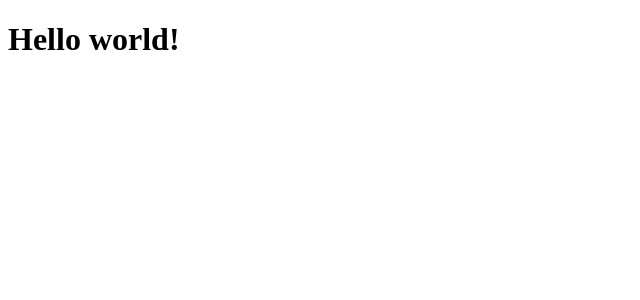
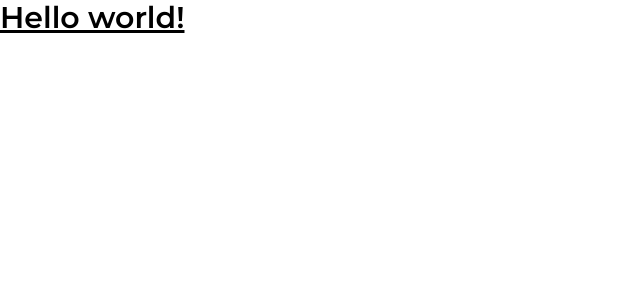
Before and after one commit to LFeli/referr.al, a Next.js app in the folder web/: page / in a window 1280 px wide. Shown: the top 300 px of the page, without its empty margins (0-640 px from the left). Built offline with nearby package versions, Linux system fonts and the light colour scheme.

Commit message:
:lipstick: feat: configured google font + adjusment of metadata

```diff
--- a/web/src/app/layout.tsx
+++ b/web/src/app/layout.tsx
@@ -1,9 +1,23 @@
+import './globals.css';
+
 import type { Metadata } from "next";
+import { Montserrat, Oxanium } from 'next/font/google'
 
 export const metadata: Metadata = {
-  title: "Create Next App",
-  description: "Generated by create next app",
+  title: "reffer.al",
 };
+
+const oxanium = Oxanium({
+  weight: ['500', '600'],
+  subsets: ['latin'],
+  variable: '--font-oxanium'
+})
+
+const montserrat = Montserrat({
+  weight: ['400', '600'],
+  subsets: ['latin'],
+  variable: '--font-montserrat'
+})
 
 export default function RootLayout({
   children,
@@ -11,7 +25,7 @@
   children: React.ReactNode;
 }>) {
   return (
-    <html lang="en">
+    <html lang="pt-BR" className={`${oxanium.variable} ${montserrat.variable}`}>
       <body>{children}</body>
     </html>
   );
```
